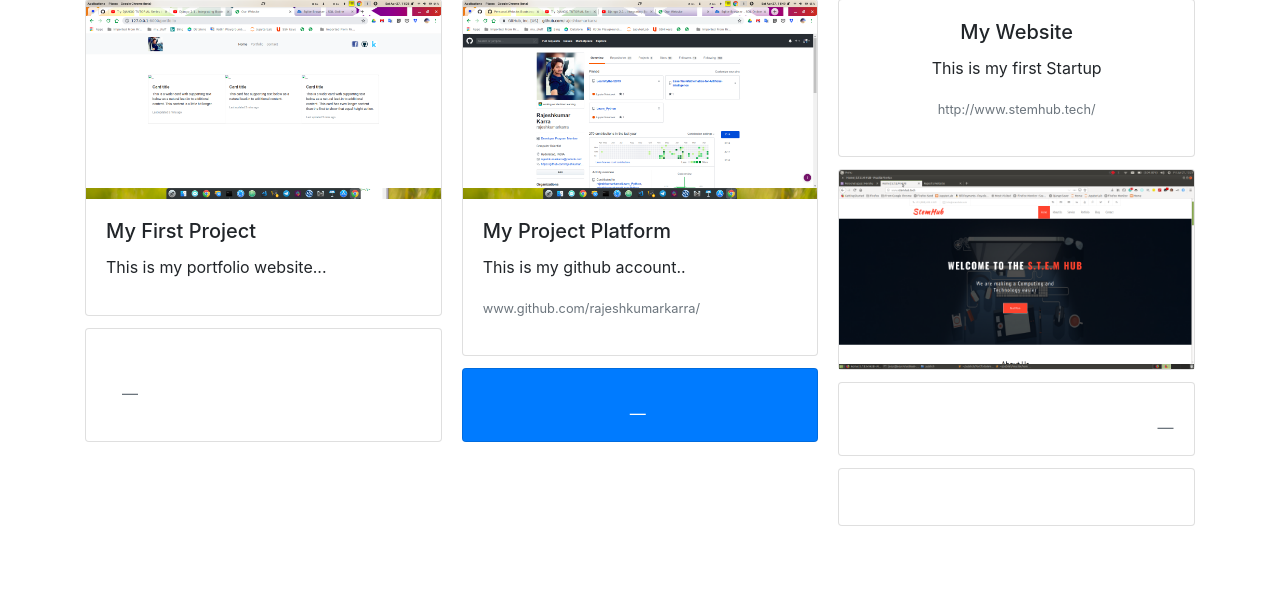
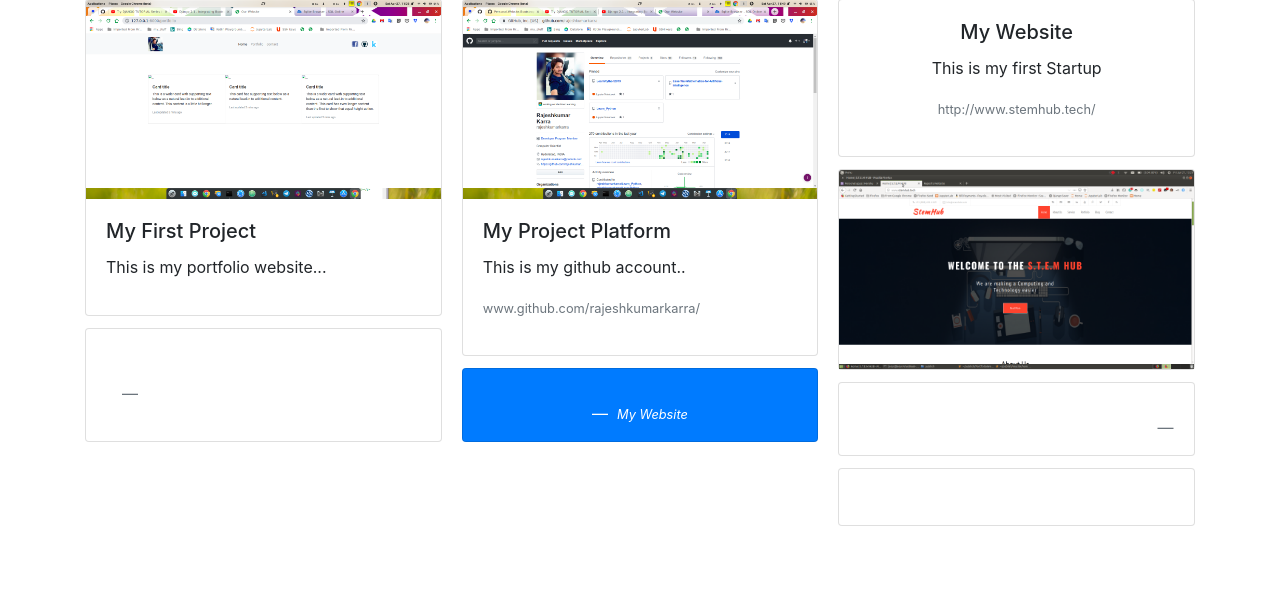
Before and after one commit to rajeshkumarkarra/Django2.2-Personal-Website, a Django app: page /portfolio in a window 1280 px wide. Shown: the part 197-800 px from the top of the page. Run offline with Django 3.2, Linux system fonts and the light colour scheme; some libraries are stand-ins or nearby versions.

Commit message:
portfolio content changed

```diff
--- a/mysite/templates/mysite/portfolio.html
+++ b/mysite/templates/mysite/portfolio.html
@@ -40,7 +40,7 @@
       <p></p>
       <footer class="blockquote-footer text-white">
         <small>
-           <cite title="Source Title"></cite>
+           <cite title="Source Title">My Website</cite>
         </small>
       </footer>
     </blockquote>
@@ -61,7 +61,7 @@
       <p></p>
       <footer class="blockquote-footer">
         <small class="text-muted">
-           <cite title="Source Title"></cite>
+           <cite title="My Website"></cite>
         </small>
       </footer>
     </blockquote>
```
